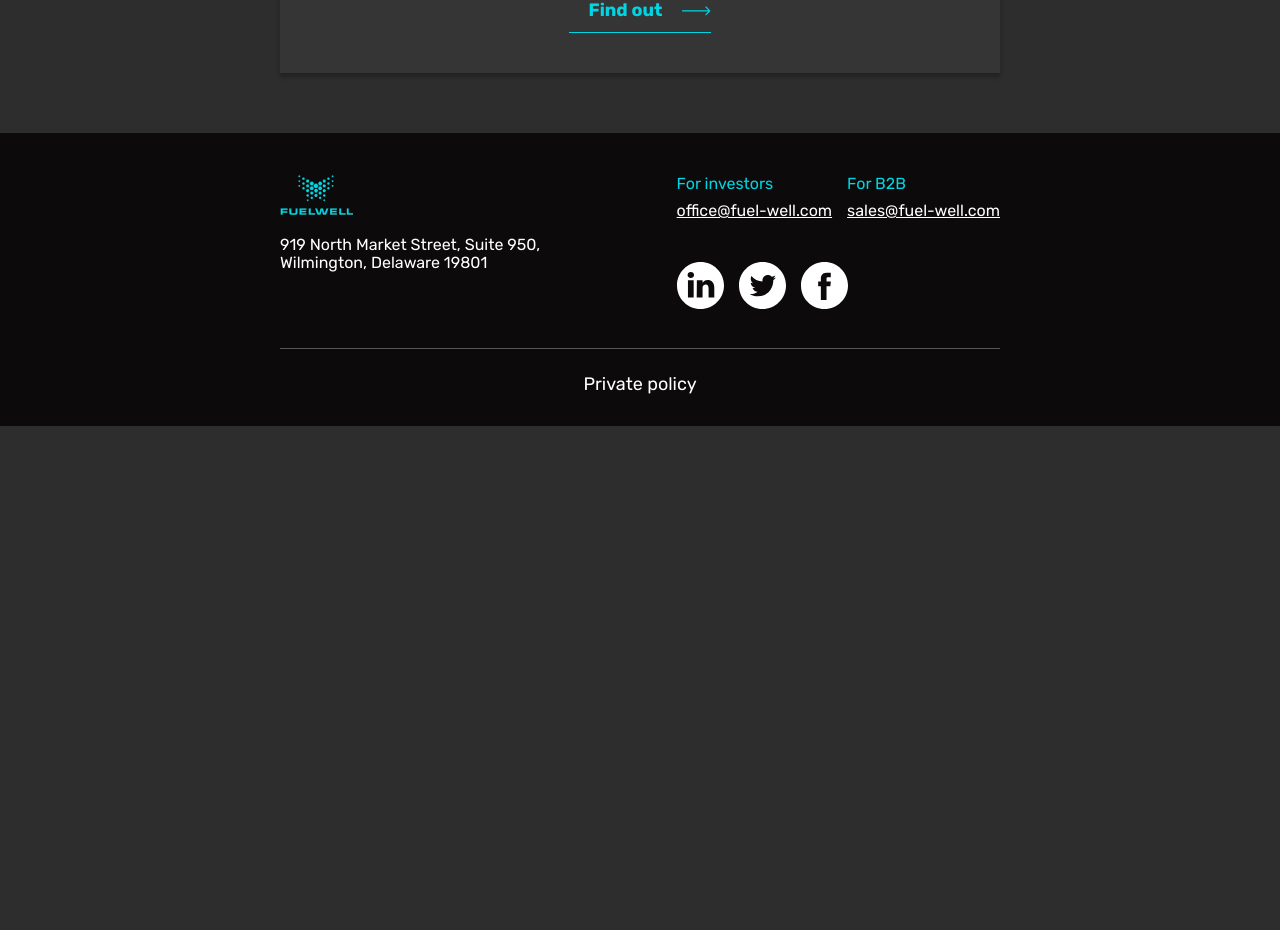
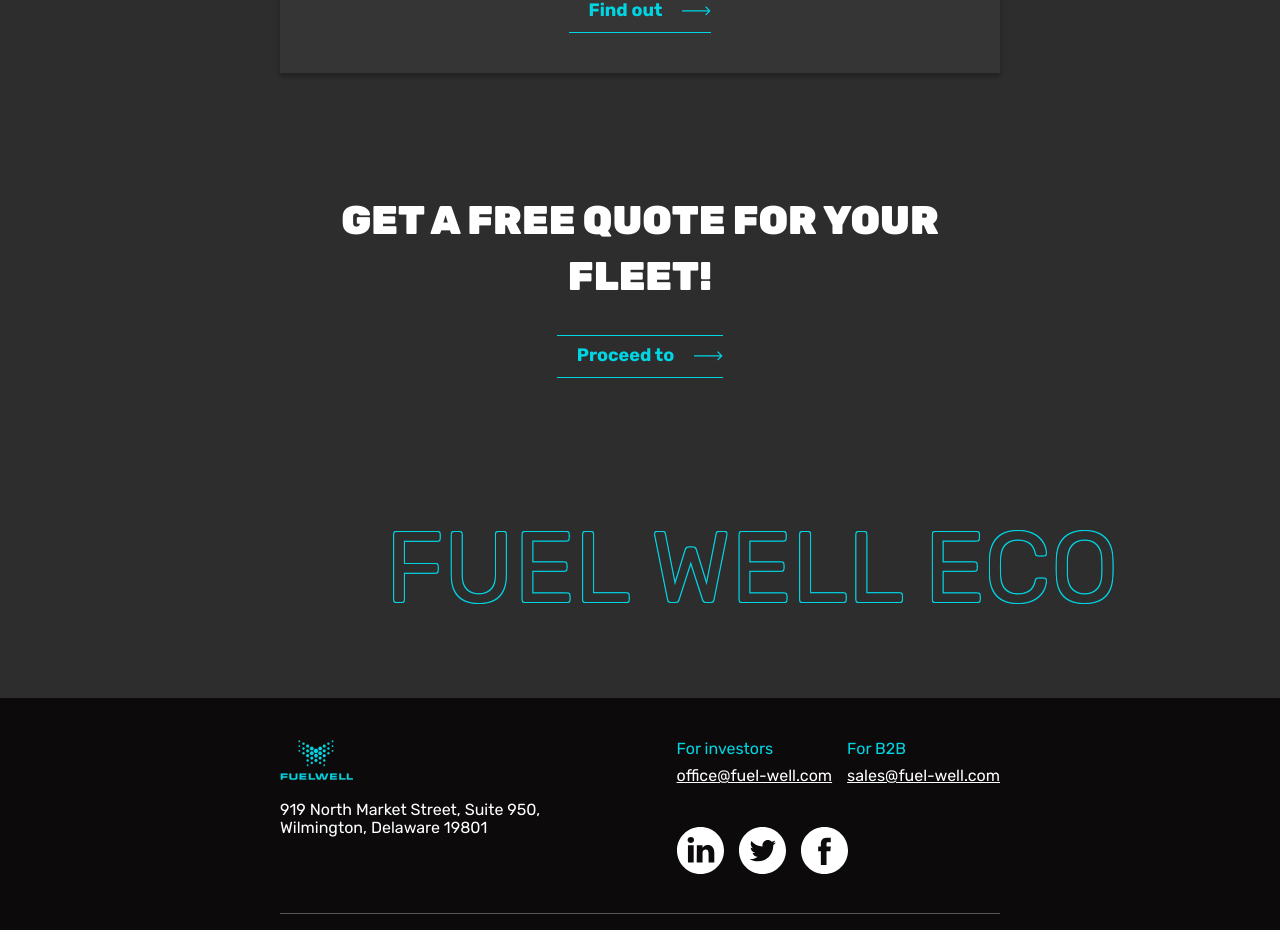
Before and after one commit to Juliya-Boiko/fuelwell, a React (Create React App) app: page / in a window 1280 px wide. Shown: the part 2613-3543 px from the top of the page. Before the commit the page ends 3039 px from the top, so only its background shows below. Built offline with nearby package versions, Linux system fonts and the light colour scheme.

Commit message:
add Slider

```diff
--- a/src/App.jsx
+++ b/src/App.jsx
@@ -4,8 +4,8 @@
 import { About } from "sections/about";
 import { Efficiency } from "sections/efficiency";
 import { Expenses } from "sections/expenses";
-
-
+import { Quote } from "sections/quote";
+import { Slider } from "sections/slider";
 
 export const App = () => {
   return (
@@ -16,6 +16,8 @@
         <About />
         <Efficiency />
         <Expenses />
+        <Quote />
+        <Slider />
       </main>
       <Footer />
     </>
--- /dev/null
+++ b/src/components/buttons/brand/BrandBtn.jsx
@@ -0,0 +1,5 @@
+export const BrandBtn = ({ type = 'button', title, onClick }) => {
+  return (
+    <button type={type} onClick={onClick} className="brand-btn">{title}</button>
+  );
+};
--- /dev/null
+++ b/src/components/buttons/brand/_brand-btn.scss
@@ -0,0 +1,17 @@
+.brand-btn {
+  @extend %reset-btn-styles;
+  @extend %flex-center;
+  width: 100%;
+  height: 50px;
+  background-color: $brand;
+  text-transform: uppercase;
+  font-weight: 700;
+  line-height: 1.4;
+  transition: $transition;
+  &:hover {
+    transform: scale(1.04);
+  }
+  &:active {
+    transform: scale(0.9);
+  }
+}
--- /dev/null
+++ b/src/components/forms/quote/_quote-form.scss
@@ -0,0 +1,54 @@
+.quote-form {
+  width: 260px;
+  padding: 30px 0 0 0;
+
+  & &__entries {
+    display: grid;
+    grid-template-columns: 1fr;
+    grid-template-rows: repeat(4, 1fr);
+    grid-row-gap: 20px;
+    margin: 0 0 20px 0;
+  }
+
+  & &__block {
+    position: relative;
+  }
+
+  & &__input {
+    width: 100%;
+    padding: 14px 12px;
+    outline: none;
+    border: 1px solid $brand;
+    background-color: transparent;
+    line-height: 1.4;
+    font-weight: 700;
+    color: inherit;
+    transition: $transition;
+    &::placeholder {
+      color: $grayScale-3;
+    }
+  }
+
+  & &__input--error {
+    border-color: $support-red;
+  }
+
+  & &__error {
+    position: absolute;
+    left: 12px;
+    bottom: -15px;
+    font-size: 10px;
+    color: $support-red;
+  }
+
+  @media screen and (min-width: $tablet) {
+    width: 535px;
+    padding: 40px 0 0 0;
+    & &__entries {
+      grid-template-columns: repeat(2, 1fr);
+      grid-template-rows: repeat(2, 1fr);
+      grid-column-gap: 20px;
+      grid-row-gap: 20px;
+    }
+  }
+}
--- /dev/null
+++ b/src/components/forms/quote/index.jsx
@@ -0,0 +1,41 @@
+import { quoteShema } from "schemas/quote";
+import { Formik, Form } from 'formik';
+import { PatternFormat } from 'react-number-format';
+import { BrandBtn } from "components/buttons/brand/BrandBtn";
+
+export const QuoteForm = () => {
+  return (
+    <Formik
+      initialValues={quoteShema.initialValues}
+      validationSchema={quoteShema.validationSchema}
+      onSubmit={(values) => console.log(values)}
+    >
+      {({ values, handleChange, errors, touched }) => (
+        <Form className='quote-form'>
+          <div className="quote-form__entries">
+            <div className="quote-form__block">
+              <input type="text" name="name" value={values.name} onChange={handleChange} placeholder="Name" className={`quote-form__input ${errors.name && touched.name ? 'quote-form__input--error' : ''}`} />
+              <p className="quote-form__error">{errors.name}</p>
+            </div>
+
+            <div className="quote-form__block">
+              <input type="text" name="email" value={values.email} onChange={handleChange} placeholder="E-mail" className={`quote-form__input ${errors.email && touched.email ? 'quote-form__input--error' : ''}`} />
+              <p className="quote-form__error">{errors.email}</p>
+            </div>
+
+            <div className="quote-form__block">
+              <PatternFormat name="phone" format="+38 ### #######" value={values.phone} onChange={handleChange} placeholder="Phone" className={`quote-form__input ${errors.phone && touched.phone ? 'quote-form__input--error' : ''}`} />
+              <p className="quote-form__error">{errors.phone}</p>
+            </div>
+
+            <div className="quote-form__block">
+              <input type="text" name="company" value={values.company} onChange={handleChange} placeholder="Company" className={`quote-form__input ${errors.company && touched.company ? 'quote-form__input--error' : ''}`} />
+              <p className="quote-form__error">{errors.company}</p>
+            </div>
+          </div>
+          <BrandBtn type="submit" title='Get quote' />
+        </Form>
+      )}
+    </Formik>
+  );
+};
--- a/src/components/tables/expenses-result/index.jsx
+++ b/src/components/tables/expenses-result/index.jsx
@@ -22,10 +22,10 @@
           <p>cost spent on fuel {currency}/1year</p>
           <p className="expenses-result__value">{expenseCalc()}</p>
         </div>
-        <di className="expenses-result__block">
+        <div className="expenses-result__block">
           <p>СО2 emmision (kg)</p>
           <p className="expenses-result__value">{emissionCalc()}</p>
-        </di>
+        </div>
       </div>
     </div>
   );
--- a/src/index.scss
+++ b/src/index.scss
@@ -6,6 +6,7 @@
 // BUTTONS
 @import './components/buttons/menu/menu-btn';
 @import './components/buttons/bordered/bordered-btn';
+@import './components/buttons/brand/brand-btn';
 
 // LINKS
 @import './components/links/primary/primary-link';
@@ -13,6 +14,7 @@
 // FORMS
 @import './components/forms/expenses/expenses-form';
 @import './components/forms/expenses/components/selects/expenses-select';
+@import './components/forms/quote/quote-form';
 
 // TABLES
 @import './components/tables/expenses-result/expenses-result';
@@ -31,6 +33,10 @@
 @import './sections/footer/footer';
 @import './sections/efficiency/efficiency';
 @import './sections/expenses/expenses';
+@import './sections/quote/quote';
+@import './sections/slider/slider';
+
+
 
 @font-face {
   font-family: 'LED';
--- /dev/null
+++ b/src/schemas/quote.js
@@ -0,0 +1,20 @@
+import * as Yup from 'yup';
+
+const initialValues = {
+  name: '',
+  phone: '',
+  email: '',
+  company: ''
+};
+
+const validationSchema = Yup.object().shape({
+  name: Yup.string().trim().min(5).required("Required field"),
+  email: Yup.string().trim().email('Invalid email').required("Required field"),
+  phone: Yup.string().required("Required field"),
+  company: Yup.string().trim().min(3).required("Required field"),
+});
+
+export const quoteShema = {
+  initialValues,
+  validationSchema
+};
--- /dev/null
+++ b/src/sections/quote/_quote.scss
@@ -0,0 +1,13 @@
+.quote {
+
+  & &__container {
+    display: flex;
+    flex-direction: column;
+    align-items: center;
+  }
+
+  & &__title {
+    text-align: center;
+    margin: 0 0 30px 0;
+  }
+}
--- /dev/null
+++ b/src/sections/quote/index.jsx
@@ -0,0 +1,18 @@
+import { useState } from "react";
+import { BorderedBtn } from "components/buttons/bordered/BorderedBtn";
+import { QuoteForm } from "components/forms/quote";
+
+
+export const Quote = () => {
+  const [showForm, setShowForm] = useState(false);
+
+  return (
+    <section className="section quote">
+      <div className="container quote__container">
+        <h2 className=" section__title quote__title">get a free quote for your fleet!</h2>
+        <BorderedBtn title='Proceed to' onClick={() => setShowForm(prev => !prev)}/>
+        {showForm ? <QuoteForm /> : null}
+      </div>
+    </section>
+  );
+};
--- /dev/null
+++ b/src/sections/slider/_slider.scss
@@ -0,0 +1,35 @@
+@keyframes scroll-x {
+  from {
+    transform: translateX(0);
+  }
+  to {
+    transform: translateX(-100%);
+  }
+}
+
+.slider {
+  display: flex;
+  align-items: center;
+  justify-content: center;
+  width: 100%;
+  overflow: hidden;
+  font-size: 100px;
+  line-height: 1.4;
+  text-shadow: -1px 1px 0 $brand, 1px 1px 0 $brand, 1px -1px 0 $brand, -1px -1px 0 $brand;
+  color: $grayScale-4;
+  & &__group {
+    display: flex;
+    flex-shrink: 0;
+    align-items: center;
+    min-width: 100%;
+    animation: scroll-x 30s linear infinite;
+  }
+  & &__item {
+    margin: 0 10px;
+    min-width: fit-content;
+  }
+
+  @media screen and (min-width: $desktop) {
+    font-size: 200px;
+  }
+}
--- /dev/null
+++ b/src/sections/slider/index.jsx
@@ -0,0 +1,16 @@
+export const Slider = () => {
+  return (
+    <section className="section slider">
+      <div className="slider__group">
+        <div className="slider__item">FUEL</div>
+        <div className="slider__item">WELL</div>
+        <div className="slider__item">ECO</div>
+      </div>
+      <div className="slider__group">
+        <div className="slider__item">FUEL</div>
+        <div className="slider__item">WELL</div>
+        <div className="slider__item">ECO</div>
+      </div>
+    </section>
+  );
+};
```
